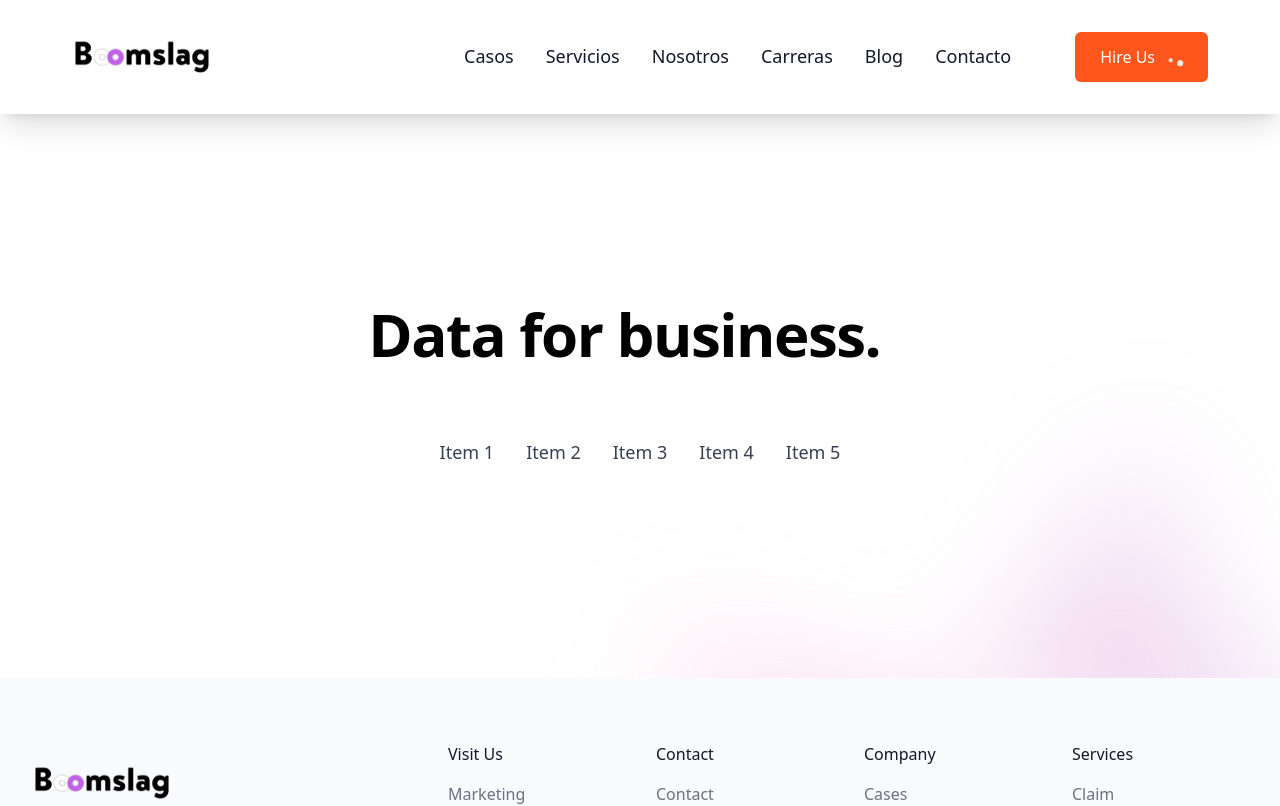
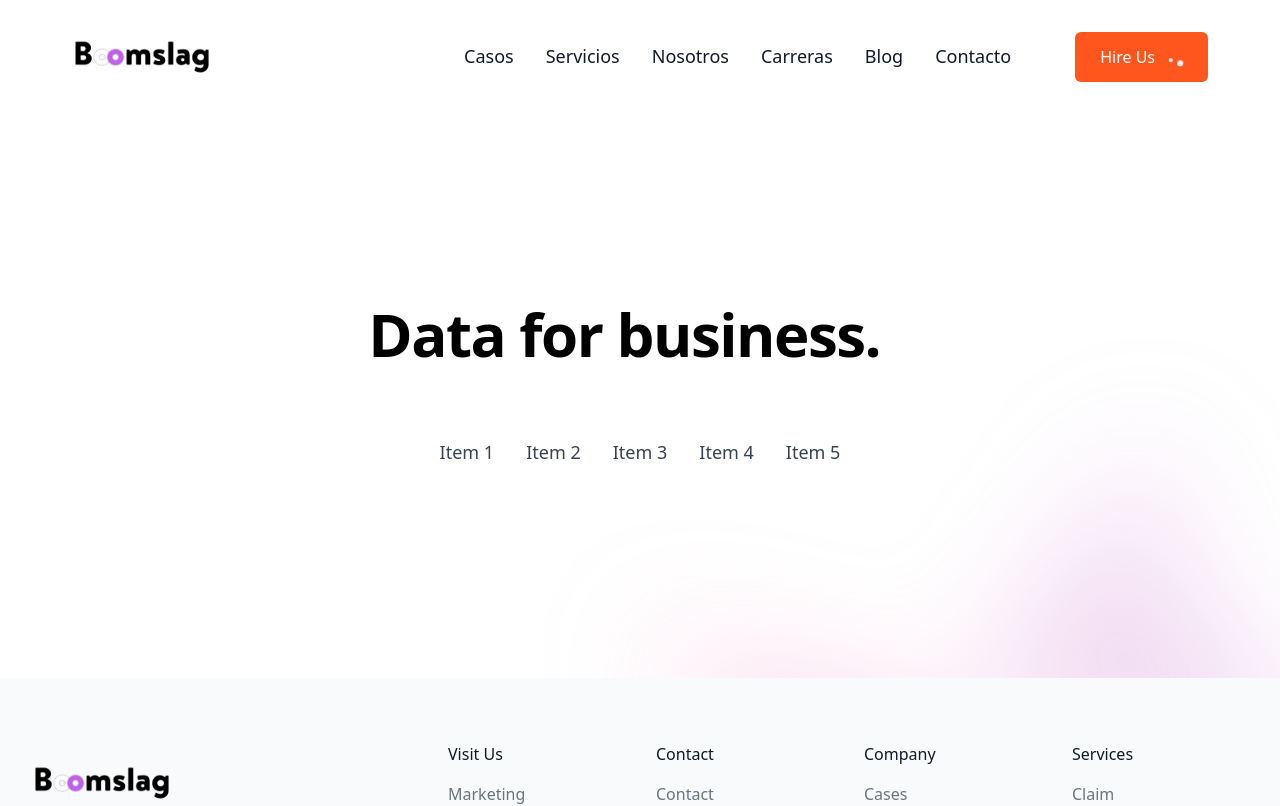
Before and after one commit to RdzYogi/marketing, a React (Create React App) app: page / in a window 1280 px wide. Shown: the top 806 px of the page. Built offline with nearby package versions, Linux system fonts and the light colour scheme.

Commit message:
added shadow animation to navbar

```diff
--- a/src/components/navigation/Navbar.js
+++ b/src/components/navigation/Navbar.js
@@ -9,8 +9,22 @@ function Navbar() {
 
   const [loading, setLoading] = useState(true)
 
+  window.onscroll = function() {scrollFunction()};
+
+  function scrollFunction() {
+    if (document.getElementById('navbar')) {
+      if (document.body.scrollTop > 50 || document.documentElement.scrollTop > 50) {
+        document.getElementById('navbar').classList.add('shadow-navbar');
+        document.getElementById('navbar').classList.add('bg-white');
+      }else{
+        document.getElementById('navbar').classList.remove('shadow-navbar');
+        document.getElementById('navbar').classList.remove('bg-white');
+      }
+    }
+  }
+
   return (
-    <nav className='w-full py-4 bg-white shadow-xl top-0 fixed'>
+    <nav id='navbar' className='w-full py-4 transition duration-300 ease-in-out z-40 top-0 fixed'>
         <div className=" px-4 sm:px-6">
         <div className="-ml-4 -mt-2 flex flex-wrap items-center justify-between sm:flex-nowrap md:px-12 px-2">
           <Link to='/' className="ml-4 mt-2">
--- a/src/styles/index.css
+++ b/src/styles/index.css
@@ -5,3 +5,27 @@
 .active{
   @apply border-b-orange-500;
 }
+
+::-webkit-scrollbar {
+  width: 10px;
+  z-index: -1;
+}
+
+/* Track */
+::-webkit-scrollbar-track {
+  border-radius: 10px;
+}
+
+/* Handle */
+::-webkit-scrollbar-thumb {
+  background: #d8d8d8;
+  border-radius: 10px;
+  opacity: 10px;
+}
+
+/* Handle on hover */
+::-webkit-scrollbar-thumb:hover {
+  background: #c9c9c9;
+  opacity: 10px;
+  border-radius: 10px;
+}
--- a/tailwind.config.js
+++ b/tailwind.config.js
@@ -9,6 +9,9 @@ module.exports = {
         "orange-button": "#FF561e",
       }
     },
+    boxShadow: {
+      navbar: "0px 10px 8px 0px rgba(3,3,4,0.03), 0px 1px 2px -1px rgba(3,3,4,0.03)",
+    }
   },
   plugins: [
     function ({ addUtilities }) {
```
